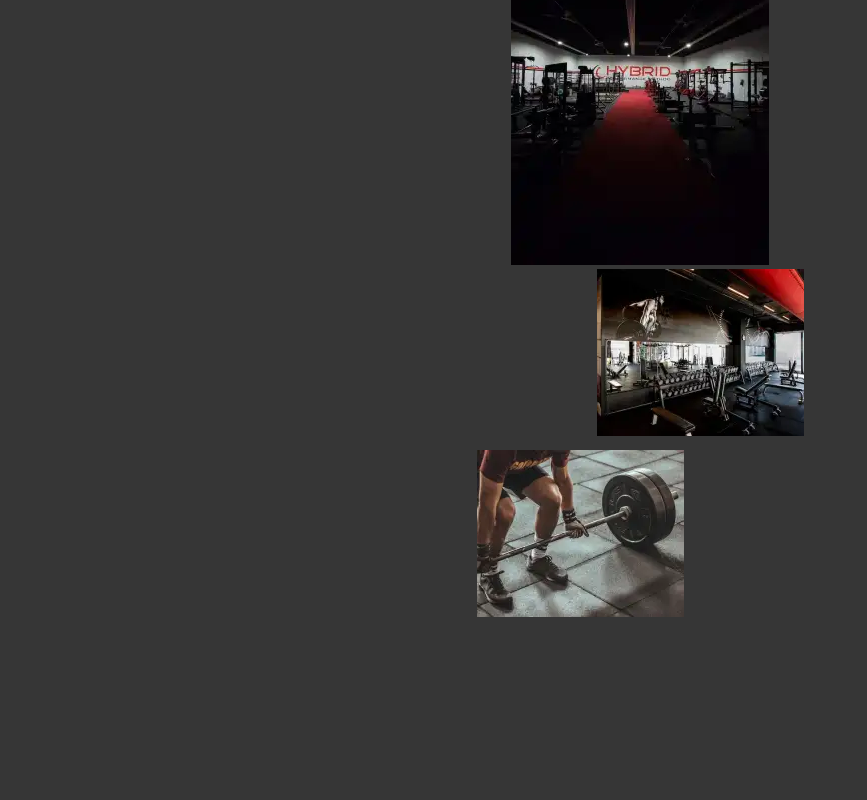
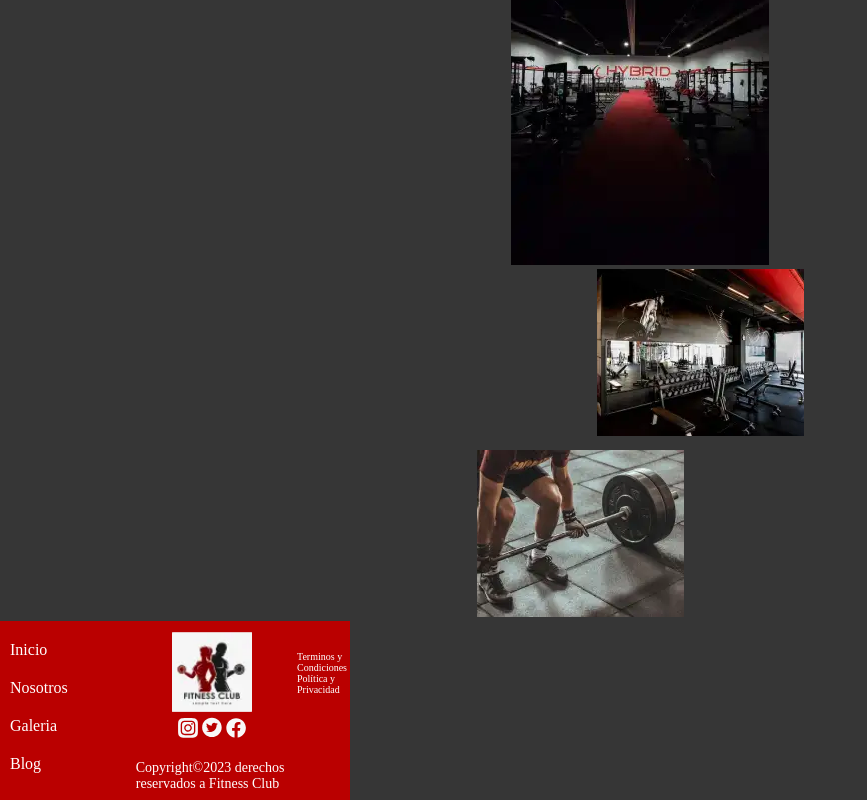
Before and after one commit to MiriiFernandez/ExamenAppGym, a plain HTML site: page galeria.html in a window 1280 px wide. Shown: the part 544-1344 px from the top of the page, without its empty margins (0-867 px from the left). Before the commit the page ends 1165 px from the top, so only its background shows below. Drawn offline with Linux system fonts and the light colour scheme.

Commit message:
seccion del footer finalizada

```diff
--- a/galeria.html
+++ b/galeria.html
@@ -119,7 +119,44 @@
 
                 <img class="main_galeria__imagen_marginright" src="" alt="">
             </picture>
+        </section>
+        <!-- FOOTER -->
+        <footer class="footer">
+            <!-- navbar  -->
+            <ul class="footer__navbar">
+             <li><a href="">Inicio</a></li>
+             <li><a href="">Nosotros</a></li>
+             <li><a href="">Galeria</a></li>
+             <li><a href="">Blog</a></li>
+            </ul>
+            <section class="seccionfooter__logo">
+             <picture>
+                 <source srcset="
+                 ./img/logo.webp 1x,
+                 ./img/logo@2x.webp 2x"
+                 media="(min-width:320px) and (orientation:portrait)">
 
-        </section>
+                 <!-- Desktop -->
+                 <source srcset="
+                 ./img/logo.webp 1x,
+                 ./img/logo@2x.webp 2x"
+                 media="(min-width:1000px)">
+
+                 <img class="footer__logo" src="" alt="logotipo">
+             </picture>
+             <section class="rdds">
+                 <img src="img/svg/insta_icon.svg" alt="">
+                 <img src="img/svg/twitter_icon.svg" alt="">
+                 <img src="img/svg/facebook.svg" alt="">
+             </section>
+             <section class="footer_copy">
+                 <p class="footer_copy__texto">Copyright©2023 derechos reservados a Fitness Club</p>
+             </section>
+            </section>
+            <seccion class="footer_terminos">
+             <p>Terminos y Condiciones</p>
+             <p>Política y Privacidad</p>
+            </seccion>
+         </footer>
 </body>
 </html>
```
